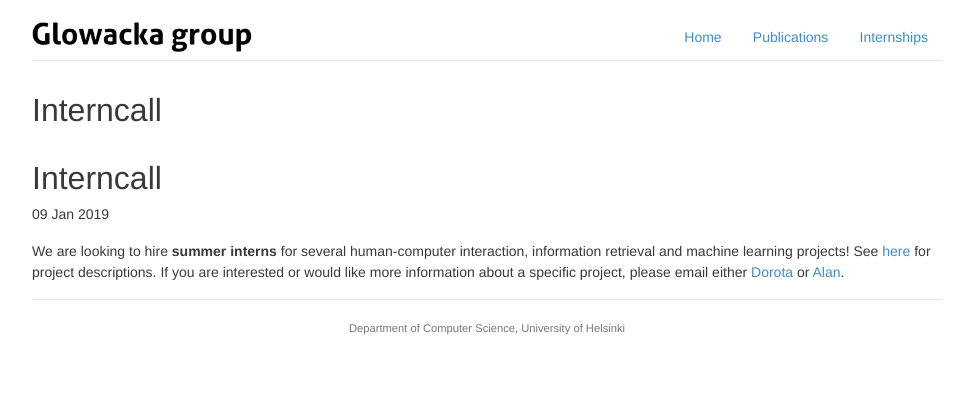
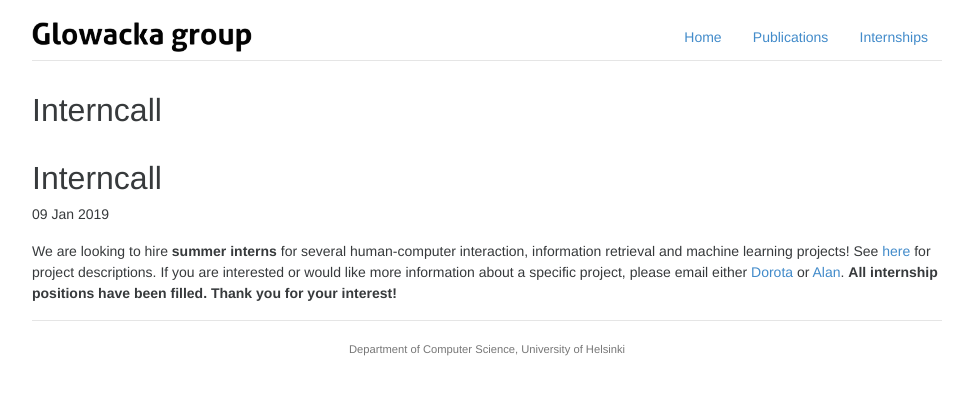
Before and after one commit to ajm/group-website, a Jekyll site: the page built from _posts/2019-01-09-interncall.md, in a window 1280 px wide. Shown: the top 395 px of the page, without its empty margins (153-1126 px from the left). Built offline with Jekyll 4.4.1, drawn with Linux system fonts in a browser that asks for light colours; nearby versions of some CDN libraries; Markdown is read by kramdown in place of the engine named in the settings.

Commit message:
edit intern call

```diff
--- a/_posts/2019-01-09-interncall.md
+++ b/_posts/2019-01-09-interncall.md
@@ -3,7 +3,7 @@ layout: post
 shortnews: true
 icon: bullhorn
 ---
-We are looking to hire **summer interns** for several human-computer interaction, information retrieval and machine learning projects! See [here][link] for project descriptions. If you are interested or would like more information about a specific project, please email either [Dorota][dmail] or [Alan][amail].
+We are looking to hire **summer interns** for several human-computer interaction, information retrieval and machine learning projects! See [here][link] for project descriptions. If you are interested or would like more information about a specific project, please email either [Dorota][dmail] or [Alan][amail]. **All internship positions have been filled. Thank you for your interest!**
 
 
 [link]: /internships.html
```
